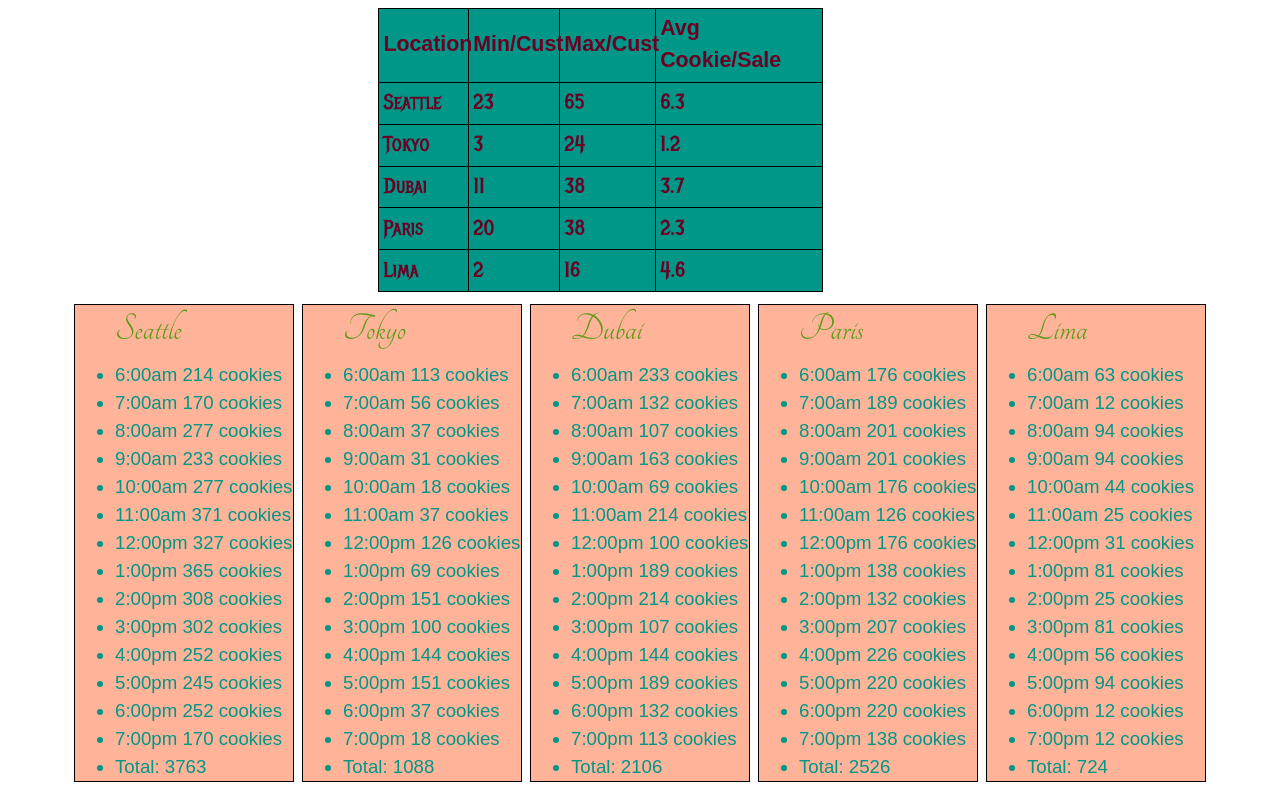
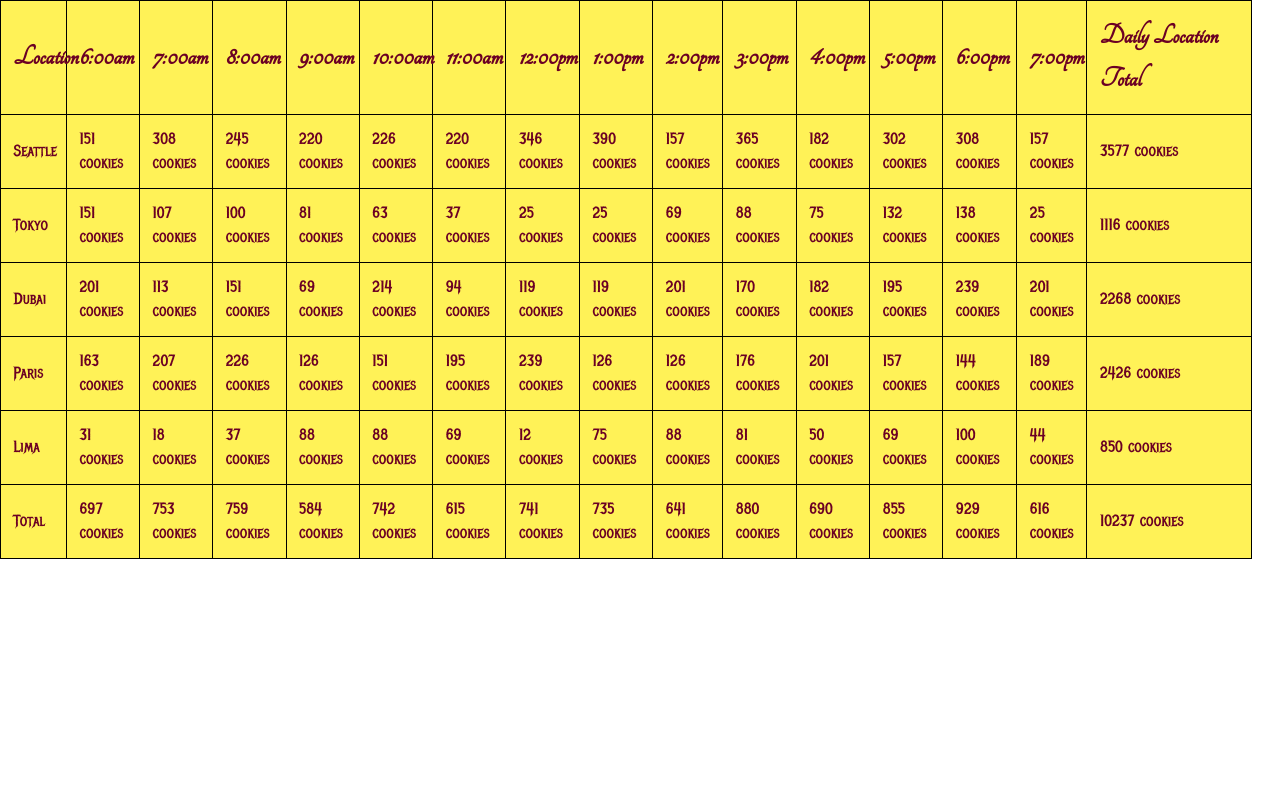
Before and after one commit to rlee171/cookie-stand, a plain HTML site: page sales.html in a window 1280 px wide. Drawn offline with nearby package versions, Linux system fonts and the light colour scheme.

Commit message:
After creating hourly totals

```diff
--- a/css/style.css
+++ b/css/style.css
@@ -4,7 +4,7 @@
 table, th, td {
   border: 1px solid black;
   border-collapse: collapse;
-  font-size: 16pt;
+  font-size: 12pt;
   color: #6b0024;
   padding: 1%;
 }
@@ -12,24 +12,15 @@
   font-family: 'Metal Mania', cursive;
 }
 table{
-  background-color: #009688;
+  background-color: #fff257;
 
 }
 body{
   background-color: #faebd7;
 }
-ul{
-  border: 1px solid black;
-  background-color: #ffb499;
+th{
+  font-size: 22pt;
+  font-family: Tangerine;
+  /* color: #5d9a17; */
 
 }
-li{
-  font-size: 14pt;
-  color: #009688;
-
-}
-h1{
-  font-family: Tangerine;
-  color: #5d9a17;
-
-}
--- a/js/app.js
+++ b/js/app.js
@@ -1,68 +1,8 @@
 var hoursOpen = ['6:00am','7:00am','8:00am','9:00am','10:00am','11:00am','12:00pm','1:00pm','2:00pm','3:00pm','4:00pm','5:00pm','6:00pm','7:00pm' ]
-// var Locations = [
-//   {
-//     id: 'seattle',
-//     name: 'Seattle',
-//     min: 23,
-//     max: 65,
-//     ave: 6.3,
-//     hourlyCustomers: [],
-//     hourlyCookies: [],
-//     totalCustomers: 0,
-//     totalCookies: 0,
-//   },
-//   {
-//     id: 'tokyo',
-//     name: 'Tokyo',
-//     min: 3,
-//     max: 24,
-//     ave: 1.2,
-//     hourlyCustomers: [],
-//     hourlyCookies: [],
-//     totalCustomers: 0,
-//     totalCookies: 0,
-//   },
-//   {
-//     id: 'dubai',
-//     name: 'Dubai',
-//     min: 11,
-//     max: 38,
-//     ave: 3.7,
-//     hourlyCustomers: [],
-//     hourlyCookies: [],
-//     totalCustomers: 0,
-//     totalCookies: 0,
-//   },
-//   {
-//     id: 'paris',
-//     name: 'Paris',
-//     min: 20,
-//     max: 38,
-//     ave: 2.3,
-//     hourlyCustomers: [],
-//     hourlyCookies: [],
-//     totalCustomers: 0,
-//     totalCookies: 0,
-//   },
-//   lima = {
-//     id: 'lima',
-//     name: 'Lima',
-//     min: 2,
-//     max: 16,
-//     ave: 4.6,
-//     hourlyCustomers: [],
-//     hourlyCookies: [],
-//     totalCustomers: 0,
-//     totalCookies: 0,
-//   },
-// ]
-// function calcHourlyCookies(){
-//   for(var i = 0; i<hoursOpen.length; i++){
-//     for(var j=0; j<Locations.length; j++){
 
-//     }
-//   }
-// }
+var totalCookiesAllLocations = [];
+var mainTotal = 0;
+var Locations = [];
 function createCookieStores(id, name, min, max, ave){
   this.id = id;
   this.name = name;
@@ -73,55 +13,82 @@
   this.hourlyCookies = [];
   this.totalCustomers = 0;
   this.totalCookies = 0;
+  this.hourlyCookieTotal = [];
 };
 
 function RandomNumber(min, max){
   return Math.random() * ((max + 1) - min) + min;
 }
 
-function cookies(){
+function makeCookies(){
   for(var i = 0; i < hoursOpen.length; i++){
     var HourlyCustomer = Math.floor(RandomNumber(this.min, this.max));
     var HourlyCookie = Math.floor(HourlyCustomer * 6.3)
     this.totalCookies += HourlyCookie;
-    this.hourlyCookies.push(hoursOpen[i] + ' ' + HourlyCookie + ' cookies');
+    this.hourlyCookies.push(HourlyCookie + ' cookies');
+    this.hourlyCookieTotal.push(HourlyCookie);
   }
+  this.totalCookies += ' cookies';
+  Locations.push(this.hourlyCookieTotal);
 }
 
+function renderHeader(){
+  var tableRow = document.getElementById("heading-tr");
+  var tableCell = document.createElement('th');
+  tableCell.textContent = "Location";
+  tableRow.appendChild(tableCell);
+  for(var i = 0; i < hoursOpen.length; i++){
+    tableCell = document.createElement('th');
+    tableCell.textContent = hoursOpen[i];
+    tableRow.appendChild(tableCell);
+  }
+  var tableCell = document.createElement('th');
+  tableCell.textContent = 'Daily Location Total';
+  tableRow.appendChild(tableCell);
+}
 function renderToSales(){
-    var parentOfSales = document.getElementById(this.id+'Sales-ul');
-    var listSales = document.createElement('h1');
-    listSales.textContent = this.name;
-    parentOfSales.append(listSales)
+  var tableRow = document.getElementById(this.id);
+  var tableCell = document.createElement('td');
+  tableCell.textContent = this.name;
+  tableRow.appendChild(tableCell);
+  for(var i = 0; i < this.hourlyCookies.length; i++){
+    tableCell = document.createElement('td');
+    tableCell.textContent = this.hourlyCookies[i];
+    tableRow.appendChild(tableCell);
+  }
+  var tableCell = document.createElement('td');
+  tableCell.textContent = this.totalCookies;
+  tableRow.appendChild(tableCell);
+};
 
-    for(var i in this.hourlyCookies){
-        listSales = document.createElement('li');
-        listSales.textContent = this.hourlyCookies[i];
-        parentOfSales.appendChild(listSales);
-      }
+  function renderFooter(){
+    var tableRow = document.getElementById('footer-tr');
+    var tableCell = document.createElement('td');
+    tableCell.textContent = 'Total';
+    tableRow.appendChild(tableCell);
+    for(var i = 0; i < totalCookiesAllLocations.length; i++){
+      tableCell = document.createElement('td');
+      tableCell.textContent = totalCookiesAllLocations[i];
+      tableRow.appendChild(tableCell);
+    }
+    var tableCell = document.createElement('td');
+    tableCell.textContent = mainTotal;
+    tableRow.appendChild(tableCell);
+  }
 
-  listSales = document.createElement('li');
-  listSales.textContent = 'Total: ' + this.totalCookies
-  parentOfSales.appendChild(listSales);
-
-  var parentOfIndex = document.getElementById(this.id+'TableBody');
-  var listIndex = document.createElement('td');
-  listIndex.textContent = this.name;
-  parentOfIndex.appendChild(listIndex);
-
-  listIndex = document.createElement('td');
-  listIndex.textContent = this.min;
-  parentOfIndex.appendChild(listIndex);
-
-  listIndex = document.createElement('td');
-  listIndex.textContent = this.max;
-  parentOfIndex.appendChild(listIndex);
-
-  listIndex = document.createElement('td');
-  listIndex.textContent = this.ave;
-  parentOfIndex.appendChild(listIndex);
+function calcTotalCookiesHourly(){
+  for (var i = 0; i < hoursOpen.length; i++){
+    var total = 0;
+    for (var j = 0; j < Locations.length; j++){
+      total += Locations[j][i];
+    }
+    totalCookiesAllLocations.push(total + ' cookies');
+    mainTotal += total;
+  }
+    mainTotal += ' cookies';
+    return totalCookiesAllLocations;
 }
-createCookieStores.prototype.cookies = cookies;
+createCookieStores.prototype.makeCookies = makeCookies;
 createCookieStores.prototype.renderToSales = renderToSales;
 
 var seattle = new createCookieStores('seattle', 'Seattle', 23, 65, 6.3);
@@ -129,13 +96,16 @@
 var dubai = new createCookieStores('dubai', 'Dubai', 11, 38, 3.7);
 var paris = new createCookieStores('paris', 'Paris', 20, 38, 2.3);
 var lima = new createCookieStores('lima', 'Lima', 2, 16, 4.6);
-seattle.cookies();
-tokyo.cookies();
-dubai.cookies();
-paris.cookies();
-lima.cookies();
+renderHeader();
+seattle.makeCookies();
+tokyo.makeCookies();
+dubai.makeCookies();
+paris.makeCookies();
+lima.makeCookies();
 seattle.renderToSales();
 tokyo.renderToSales();
 dubai.renderToSales();
 paris.renderToSales();
 lima.renderToSales();
+calcTotalCookiesHourly()
+renderFooter();
--- a/sales.html
+++ b/sales.html
@@ -11,48 +11,16 @@
 
 </head>
   <body>
-    <div class="container">
-      <div class="row">
-        <div class="col-3"></div>
-        <div class="col-6 m-2">
-          <table>
-            <tr>
-              <th>Location</th>
-              <th>Min/Cust</th>
-              <th>Max/Cust</th>
-              <th>Avg Cookie/Sale</th>
-            </tr>
-            <tr id="seattleTableBody"></tbody>
-            <tr id="tokyoTableBody"></tbody>
-            <tr id="dubaiTableBody"></tbody>
-            <tr id="parisTableBody"></tbody>
-            <tr id="limaTableBody"></tbody>
-          </table>
-        </div>
-      </div>
-      <div class="row">
-        <div class="col p-1">
-          <ul id = "seattleSales-ul"></ul>
+    <table>
+      <tr id="heading-tr"></tr>
+      <tr id="seattle"></tr>
+      <tr id="tokyo"></tr>
+      <tr id="dubai"></tr>
+      <tr id="paris"></tr>
+      <tr id="lima"></tr>
+      <tr id="footer-tr"></tr>
+    </table>
 
-        </div>
-        <div class="col p-1">
-          <ul id = "tokyoSales-ul"></ul>
-
-        </div>
-        <div class="col p-1">
-          <ul id = "dubaiSales-ul"></ul>
-
-        </div>
-        <div class="col p-1">
-          <ul id = "parisSales-ul"></ul>
-
-        </div>
-        <div class="col p-1">
-          <ul id = "limaSales-ul"></ul>
-
-        </div>
-      </div>
-    </div>
     <script src="js/app.js"></script>
   </body>
 </html>
```
Also changed, not shown: index.html (+1 -14 lines).
